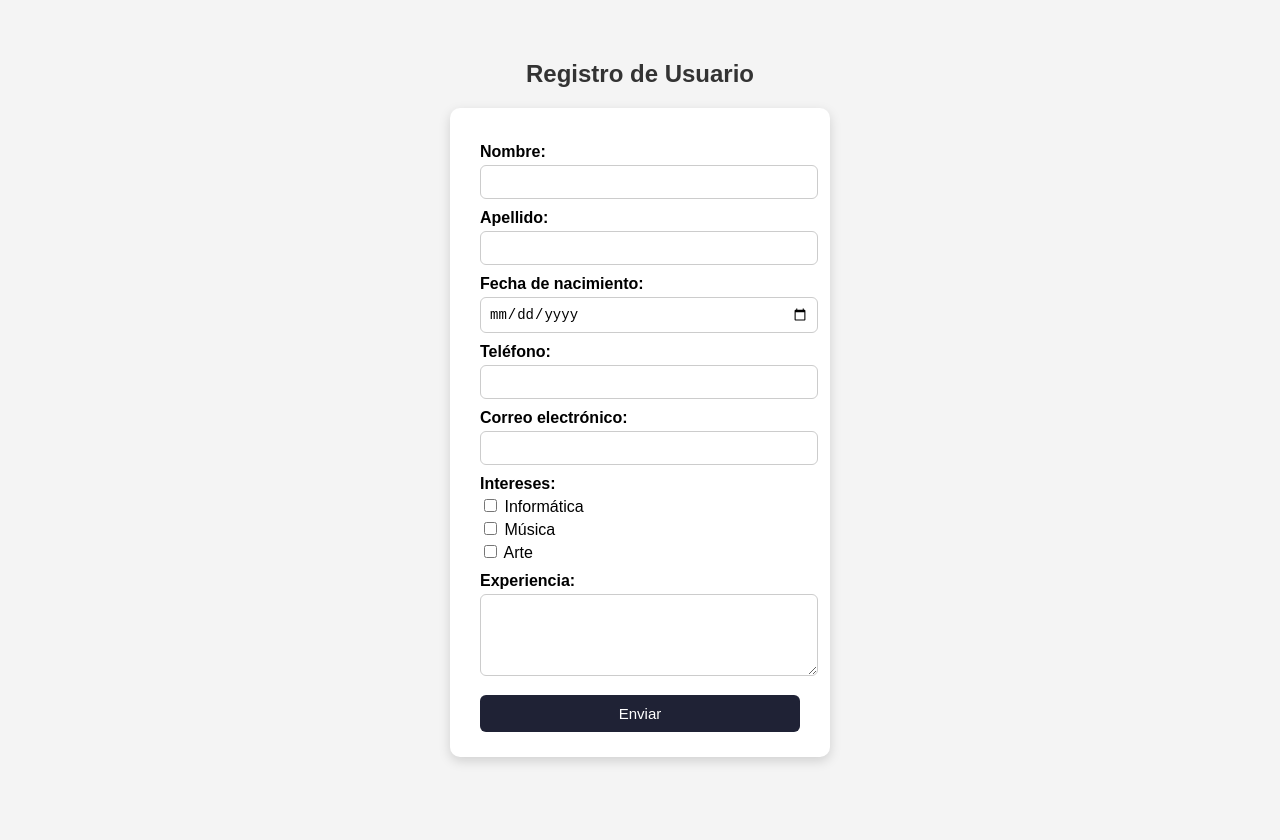
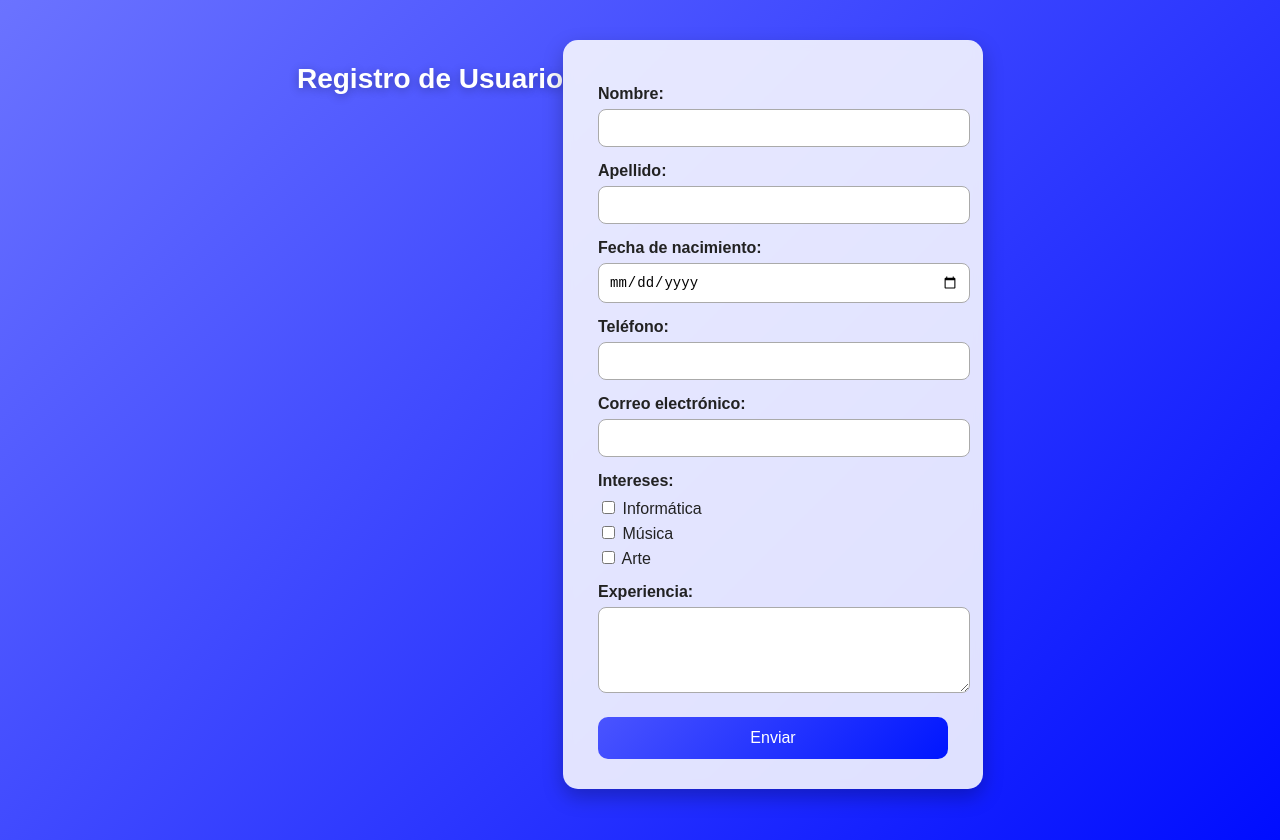
Before and after one commit to LunaKatherineMacias/Html-v1.0, a plain HTML site: page formulario2/index.html in a window 1280 px wide. Before the commit the page ends 800 px from the top, so only its background shows below. Drawn offline with Linux system fonts and the light colour scheme.

Commit message:
Refactor CSS styles for improved layout and design
Updated styles for body, title, form, and button elements to enhance visual appearance.

```diff
--- a/formulario2/styles.css
+++ b/formulario2/styles.css
@@ -1,67 +1,96 @@
 body {
-    font-family: Arial, sans-serif;
-    background: #f4f4f4;
-    text-align: center;
+    font-family: "Poppins", sans-serif;
+    background: linear-gradient(135deg, #6b73ff, #000dff);
+    min-height: 100vh;
+    display: flex;
+    justify-content: center;
+    align-items: flex-start;
+    padding-top: 40px;
     margin: 0;
-    padding: 40px 0;
+    color: #333;
 }
 
 /* TÍTULO */
 h2 {
-    margin-bottom: 20px;
-    color: #333;
+    color: white;
+    text-shadow: 0 2px 10px rgba(0,0,0,0.3);
+    margin-bottom: 25px;
+    font-size: 28px;
 }
 
 /* FORMULARIO */
 .formulario {
-    background: white;
-    padding: 25px 30px;
-    border-radius: 10px;
-    width: 320px;
-    margin: auto;
-    text-align: left;
-    box-shadow: 0 4px 12px rgba(0,0,0,0.15);
+    background: #ffffffdd;
+    backdrop-filter: blur(5px);
+    padding: 30px 35px;
+    border-radius: 15px;
+    width: 350px;
+    box-shadow: 0 8px 20px rgba(0,0,0,0.25);
+    animation: aparecer 0.7s ease-in-out;
+}
+
+@keyframes aparecer {
+    from { opacity: 0; transform: translateY(-20px); }
+    to { opacity: 1; transform: translateY(0); }
 }
 
 .formulario label {
-    font-weight: bold;
-    margin-top: 10px;
+    font-weight: 600;
+    margin-top: 15px;
     display: block;
+    color: #222;
 }
 
+/* CAMPOS */
 .formulario input[type="text"],
 .formulario input[type="date"],
 .formulario input[type="tel"],
 .formulario input[type="email"],
 .formulario textarea {
     width: 100%;
-    padding: 8px;
-    margin-top: 4px;
-    border-radius: 6px;
-    border: 1px solid #ccc;
+    padding: 10px;
+    margin-top: 6px;
+    border-radius: 8px;
+    border: 1px solid #aaa;
     font-size: 14px;
+    transition: 0.3s;
+}
+
+/* EFECTO AL ESCRIBIR */
+.formulario input:focus,
+.formulario textarea:focus {
+    border-color: #4a54ff;
+    box-shadow: 0 0 8px #4a54ff80;
+    outline: none;
 }
 
 /* INTERESES */
+.intereses {
+    margin-top: 8px;
+}
+
 .intereses label {
     display: block;
-    font-weight: normal;
-    margin: 3px 0;
+    font-weight: 500;
+    margin-top: 5px;
 }
 
 /* BOTÓN */
 .btn {
     width: 100%;
-    padding: 10px;
-    background: #1f2235;
+    padding: 12px;
+    background: #000dff;
+    background: linear-gradient(135deg, #4a54ff, #0016ff);
     color: white;
     border: none;
-    border-radius: 6px;
-    font-size: 15px;
-    margin-top: 15px;
+    border-radius: 10px;
+    font-size: 16px;
+    margin-top: 20px;
     cursor: pointer;
+    transition: 0.3s;
 }
 
 .btn:hover {
-    background: #2d3150;
+    transform: scale(1.03);
+    box-shadow: 0 5px 15px rgba(0,0,0,0.3);
 }
```
